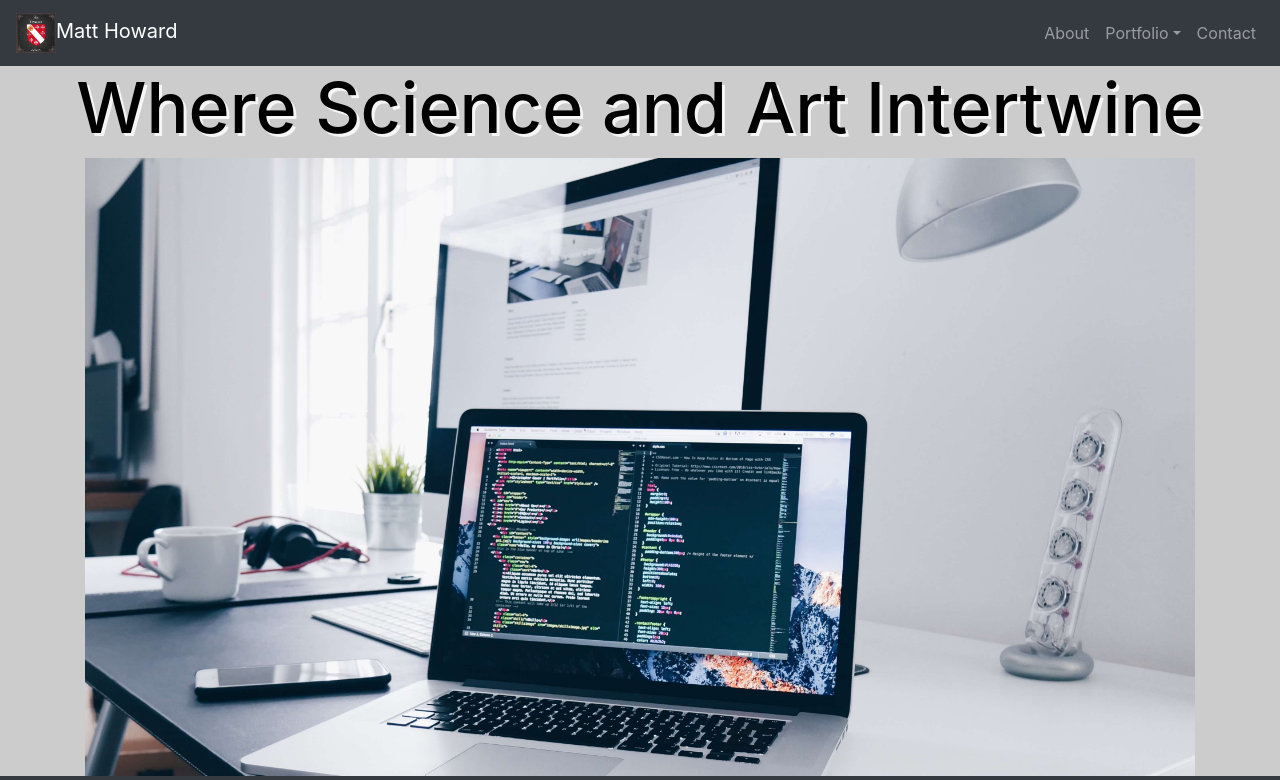
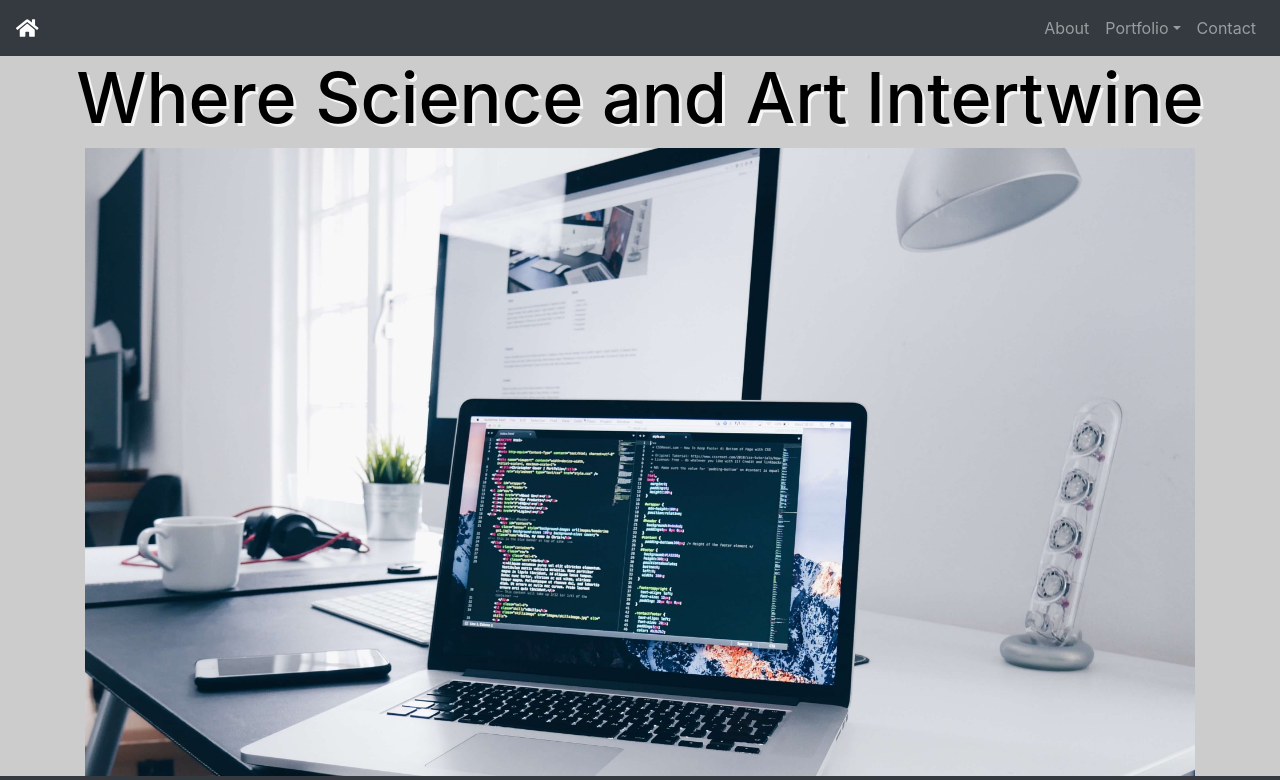
Before and after one commit to mahoward2s/Matt-Howard, a React (Create React App) app in the folder matthoward/: page / in a window 1280 px wide. Shown: the top 780 px of the page. Built offline with nearby package versions, Linux system fonts and the light colour scheme.

Commit message:
changing my home button on navbar

```diff
--- a/matthoward/src/components/Navbar/index.js
+++ b/matthoward/src/components/Navbar/index.js
@@ -2,20 +2,15 @@
 import { Navbar, Nav, NavDropdown } from "react-bootstrap"
 import "./style.css";
 import { Link } from "react-router-dom";
+import { FontAwesomeIcon } from '@fortawesome/react-fontawesome'
+import { faHome } from '@fortawesome/free-solid-svg-icons'
 
 // Depending on the current path, this component sets the "active" class on the appropriate navigation link item
 function NavigationBar() {
   return (
     <Navbar sticky="top" bg="dark" variant="dark" expand="lg">
       <Navbar.Brand to="/home" as={Link}>
-        <img
-        src="images/DesignLogo.jpg"
-        width="40"
-        height="40"
-        className="designLogo"
-        alt="Six Crosses Desgin Logo"
-        />
-        Matt Howard
+        <FontAwesomeIcon icon={faHome} />
       </Navbar.Brand>
       <Navbar.Toggle aria-controls="basic-navbar-nav" />
       <Navbar.Collapse className="justify-content-end" id="basic-navbar-nav">
```
